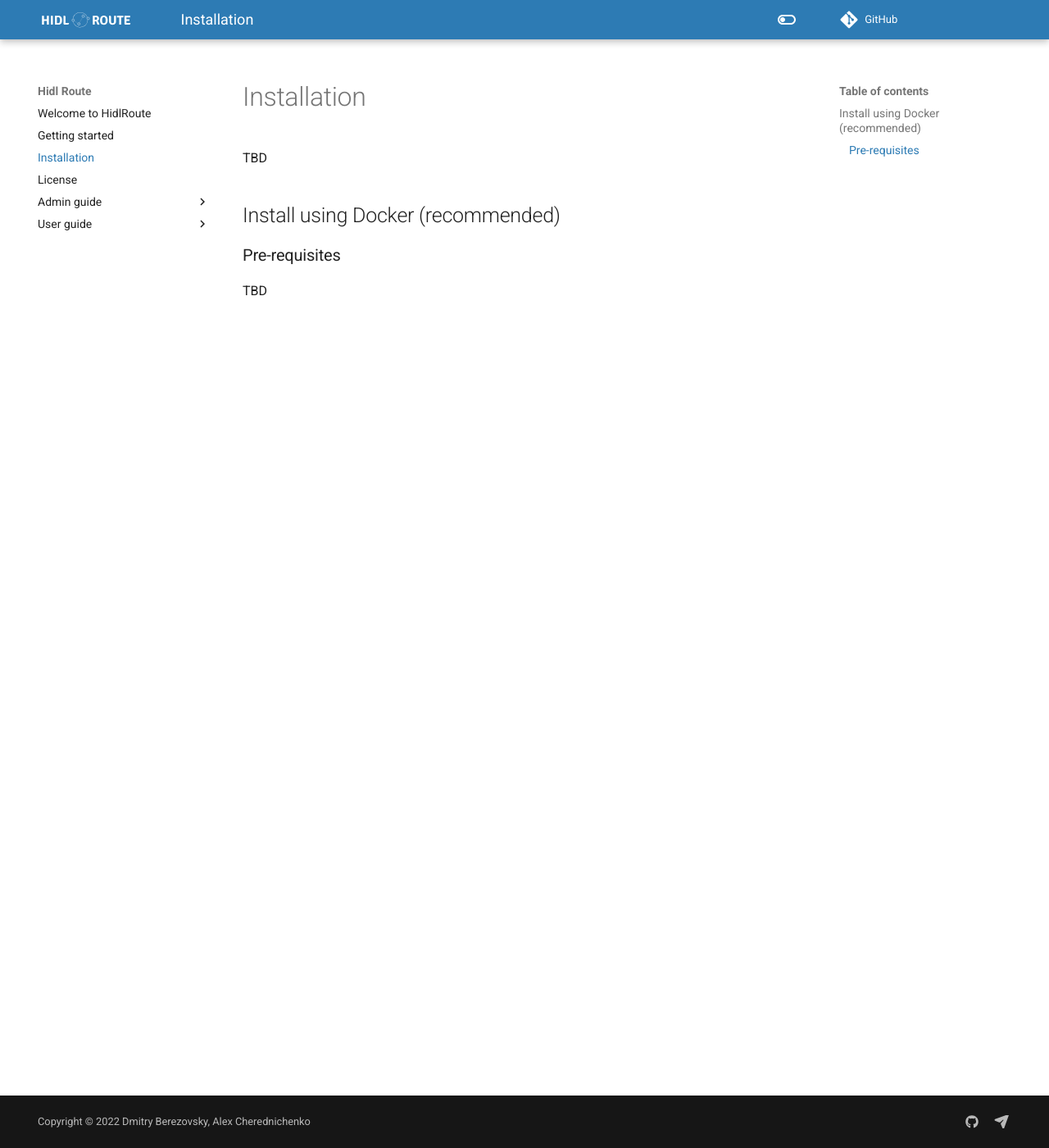
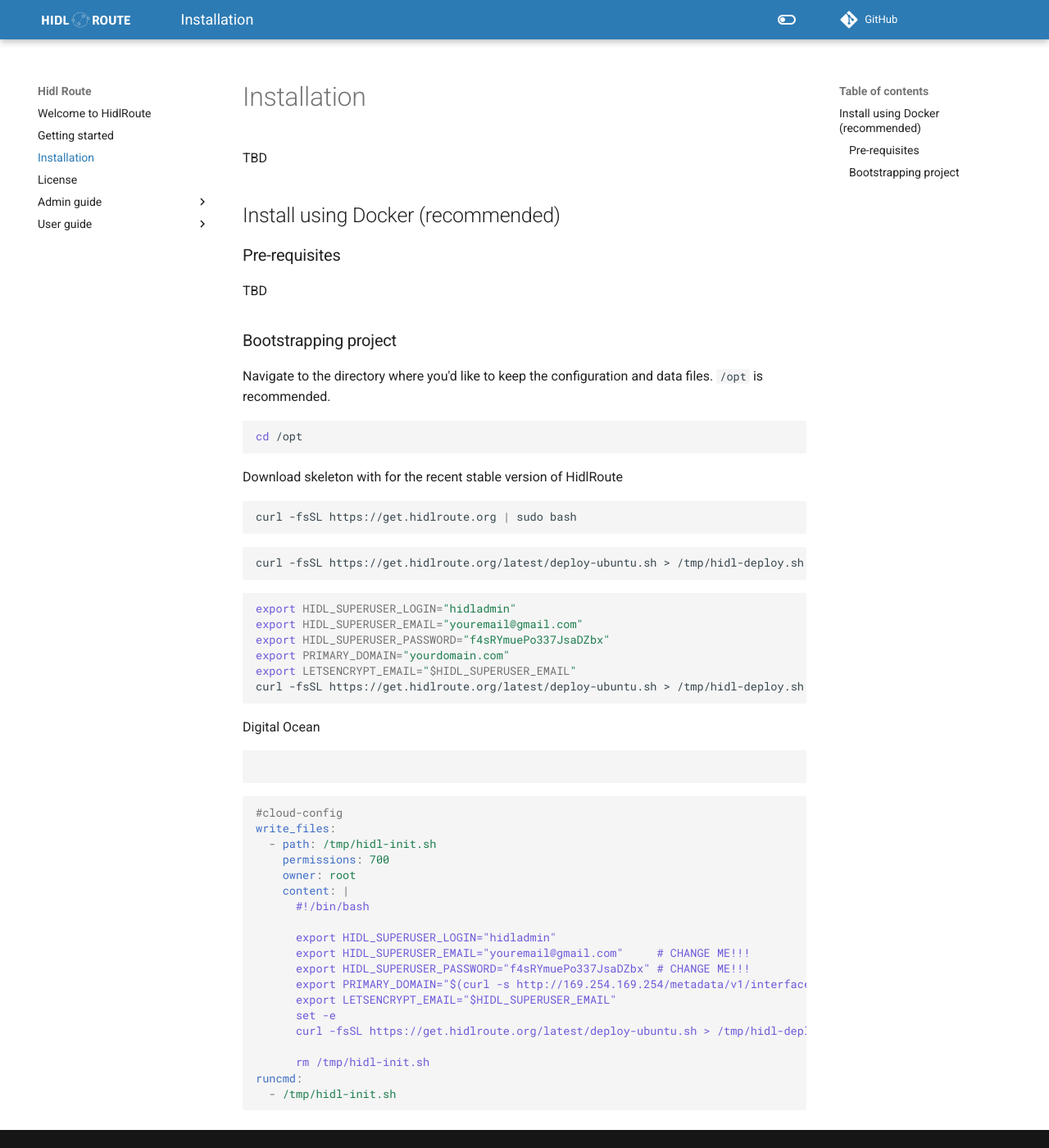
Before and after one commit to HidlRoute/docs, an MkDocs documentation site: the page built from docs/installation.md, in a window 1280 px wide and 1400 px high. Shown: the whole window at 82% size. Built offline with MkDocs 1.6.1 and Material for MkDocs 9.7.7, drawn with Linux system fonts in a browser that asks for light colours; comment, search, counter and statistics services are not loaded; the version menu is left out.

Commit message:
Installation notes

````diff
--- a/docs/installation.md
+++ b/docs/installation.md
@@ -7,3 +7,58 @@
 ### Pre-requisites
 
 TBD
+
+### Bootstrapping project
+
+Navigate to the directory where you'd like to keep the configuration and data files. `/opt` is recommended.
+
+```shell
+cd /opt
+```
+
+Download skeleton with for the recent stable version of HidlRoute
+
+```shell
+curl -fsSL https://get.hidlroute.org | sudo bash
+```
+
+```shell
+curl -fsSL https://get.hidlroute.org/latest/deploy-ubuntu.sh > /tmp/hidl-deploy.sh && bash /tmp/hidl-deploy.sh
+```
+
+
+```shell
+export HIDL_SUPERUSER_LOGIN="hidladmin"
+export HIDL_SUPERUSER_EMAIL="youremail@gmail.com"
+export HIDL_SUPERUSER_PASSWORD="f4sRYmuePo337JsaDZbx"
+export PRIMARY_DOMAIN="yourdomain.com"
+export LETSENCRYPT_EMAIL="$HIDL_SUPERUSER_EMAIL"
+curl -fsSL https://get.hidlroute.org/latest/deploy-ubuntu.sh > /tmp/hidl-deploy.sh && bash /tmp/hidl-deploy.sh
+```
+
+Digital Ocean
+```shell
+
+```
+
+```yaml
+#cloud-config
+write_files:
+  - path: /tmp/hidl-init.sh
+    permissions: 700
+    owner: root
+    content: |
+      #!/bin/bash
+
+      export HIDL_SUPERUSER_LOGIN="hidladmin"
+      export HIDL_SUPERUSER_EMAIL="youremail@gmail.com"     # CHANGE ME!!!
+      export HIDL_SUPERUSER_PASSWORD="f4sRYmuePo337JsaDZbx" # CHANGE ME!!!
+      export PRIMARY_DOMAIN="$(curl -s http://169.254.169.254/metadata/v1/interfaces/public/0/ipv4/address)"  # CHANGE ME!!!
+      export LETSENCRYPT_EMAIL="$HIDL_SUPERUSER_EMAIL"
+      set -e
+      curl -fsSL https://get.hidlroute.org/latest/deploy-ubuntu.sh > /tmp/hidl-deploy.sh && bash /tmp/hidl-deploy.sh
+
+      rm /tmp/hidl-init.sh
+runcmd:
+  - /tmp/hidl-init.sh
+```
````
